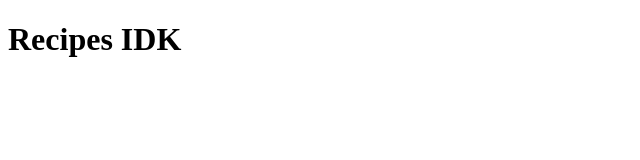
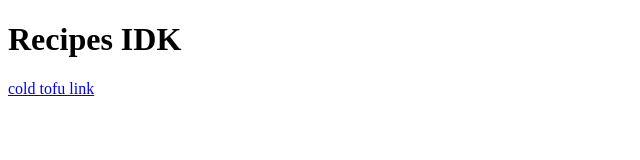
Before and after one commit to appleghosts/odin-recipes, a plain HTML site: page index.html in a window 1280 px wide. Shown: the whole page, without its empty margins (0-640 px from the left). Drawn offline with Linux system fonts and the light colour scheme.

Commit message:
added a link to cold tofu recipe

```diff
--- a/index.html
+++ b/index.html
@@ -7,5 +7,6 @@
 
     <body>
         <h1>Recipes IDK</h1>
+        <a href="recipes/coldtofu.html">cold tofu link</a>
     </body>
 </html>
```
